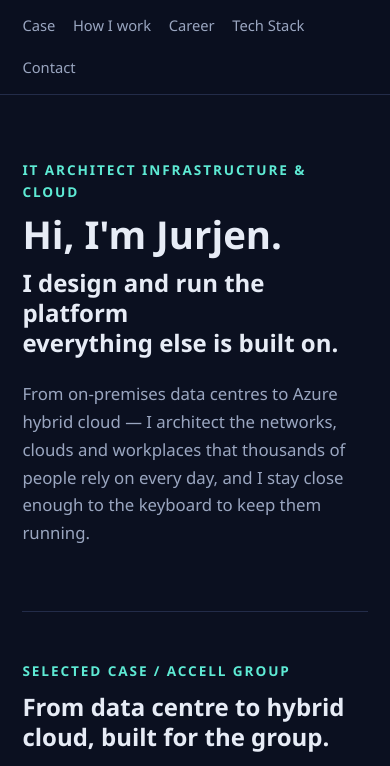
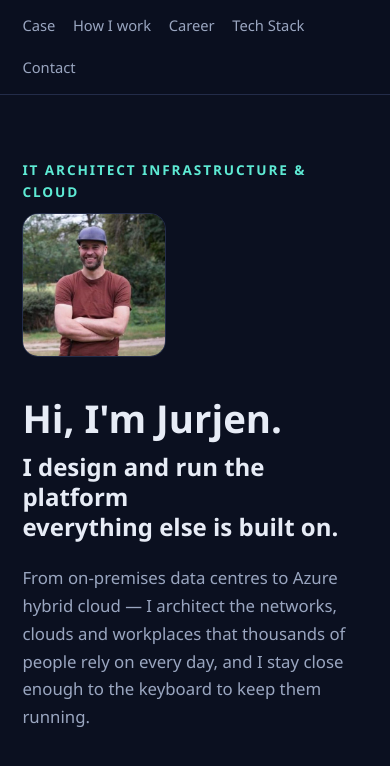
Before and after one commit to elKnurrie/CV, a plain HTML site: page index.html in a window 390 px wide. Shown: the part 51-817 px from the top of the page. Drawn offline with Linux system fonts and the light colour scheme.

Commit message:
Add profile photo to hero

```diff
--- a/index.html
+++ b/index.html
@@ -25,6 +25,8 @@
 <!-- Hero -->
 <section class="hero">
   <p class="eyebrow">IT Architect Infrastructure &amp; Cloud</p>
+  <div class="hero-grid">
+  <div>
   <h1>Hi, I'm Jurjen.</h1>
   <h2>I design and run the platform<br>everything else is built on.</h2>
   <p class="lede">
@@ -32,6 +34,9 @@
     clouds and workplaces that thousands of people rely on every day, and I stay
     close enough to the keyboard to keep them running.
   </p>
+  </div>
+  <img class="profile" src="assets/profile.jpg" alt="Portrait of Jurjen den Toom">
+  </div>
 </section>
 
 <!-- Case -->
--- a/styles.css
+++ b/styles.css
@@ -62,6 +62,15 @@ h2 { font-size: clamp(1.5rem, 3.5vw, 2.1rem); margin: 0 0 1rem; line-height: 1.2
 /* Hero */
 .hero { padding: 6rem 0 4.5rem; }
 .hero .lede { margin-top: 1.4rem; }
+.hero-grid { display: flex; align-items: center; gap: 2.5rem; justify-content: space-between; }
+.profile {
+  width: 13rem; height: 13rem; object-fit: cover; flex-shrink: 0;
+  border-radius: 1rem; border: 1px solid var(--line);
+}
+@media (max-width: 40rem) {
+  .hero-grid { flex-direction: column-reverse; align-items: flex-start; }
+  .profile { width: 9rem; height: 9rem; }
+}
 
 /* Stats */
 .stat-grid {
```
Also changed, not shown: assets/profile.jpg (added).
